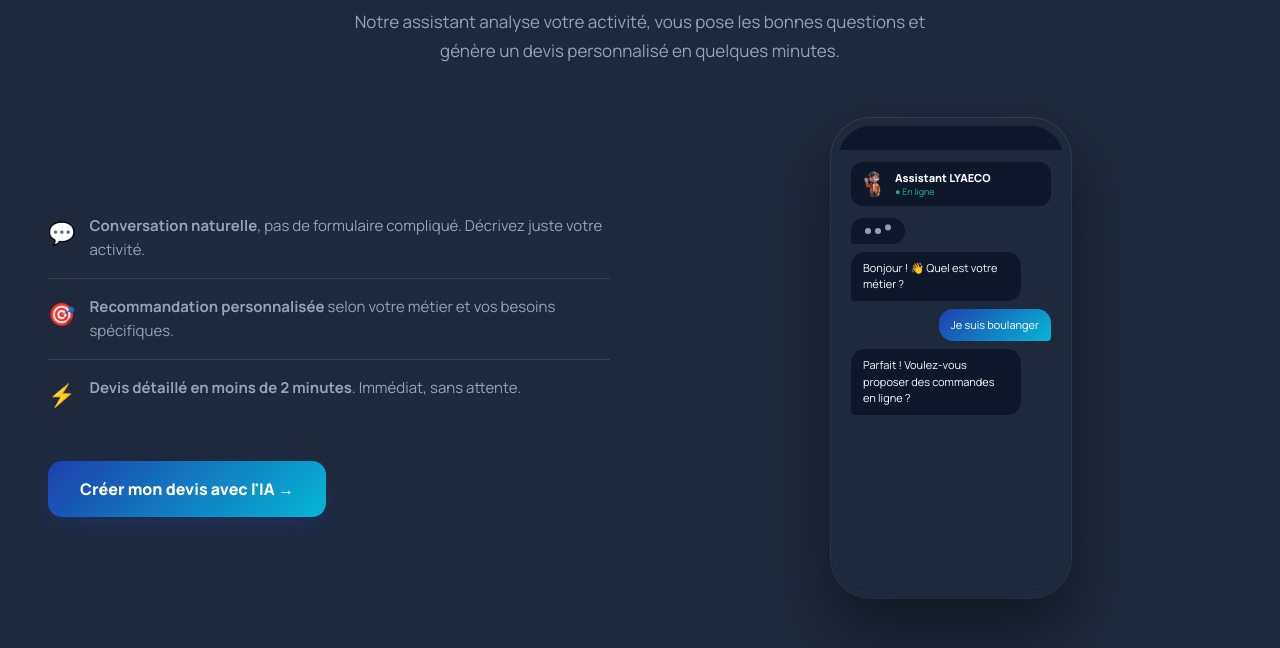
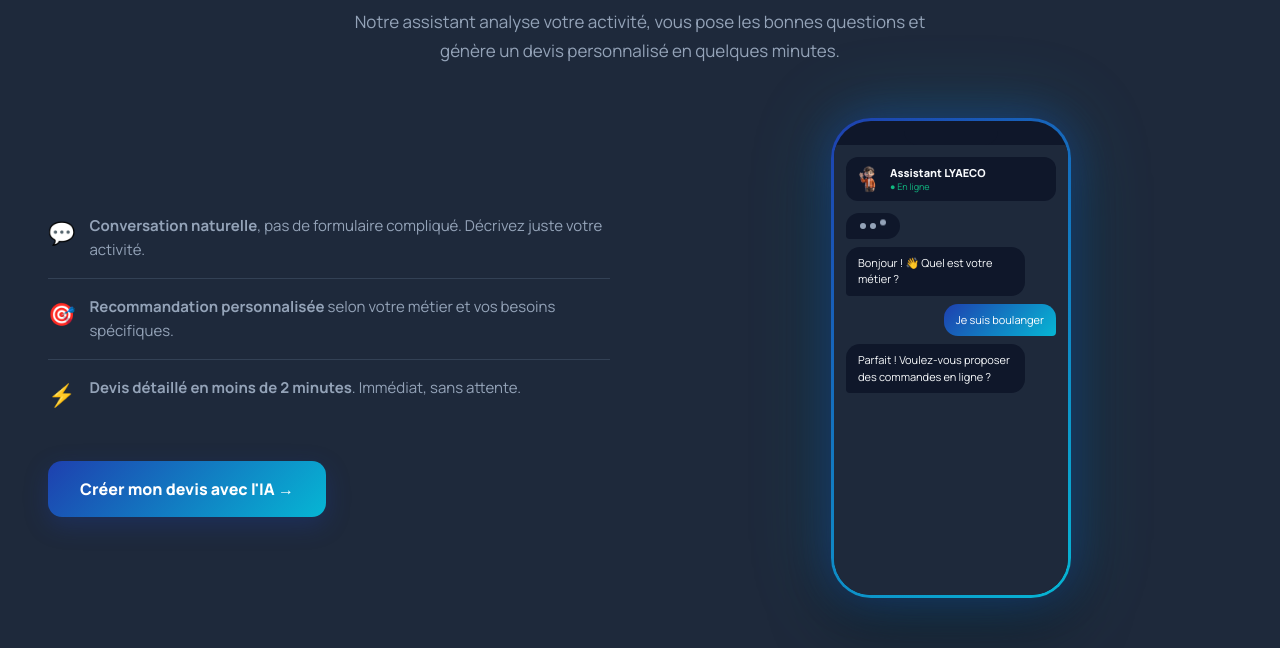
Before and after one commit to Yanai26/lyaeco-web, a website: page index.html in a window 1280 px wide. Shown: the part 5622-6270 px from the top of the page. Drawn offline with Linux system fonts and the light colour scheme.

Commit message:
Style: halo bleu lumineux sur mockup chat IA

```diff
--- a/css/home.css
+++ b/css/home.css
@@ -698,11 +698,16 @@ body {
 
 /* Phone mockup for IA demo */
 .ia-phone {
-  width: 240px; height: 480px;
-  background: #0f172a;
+  width: 240px;
+  height: 480px;
   border-radius: 40px;
-  border: 8px solid #1e293b;
-  box-shadow: 0 32px 64px rgba(0,0,0,.4), 0 0 0 1px #334155;
+  border: 3px solid transparent;
+  background: linear-gradient(#0f172a, #0f172a) padding-box,
+              linear-gradient(135deg, #1e40af, #06b6d4) border-box;
+  box-shadow:
+    0 0 40px rgba(30,64,175,0.4),
+    0 0 80px rgba(6,182,212,0.25),
+    0 32px 64px rgba(0,0,0,.4);
   overflow: hidden;
   margin: 0 auto;
   position: relative;
```
